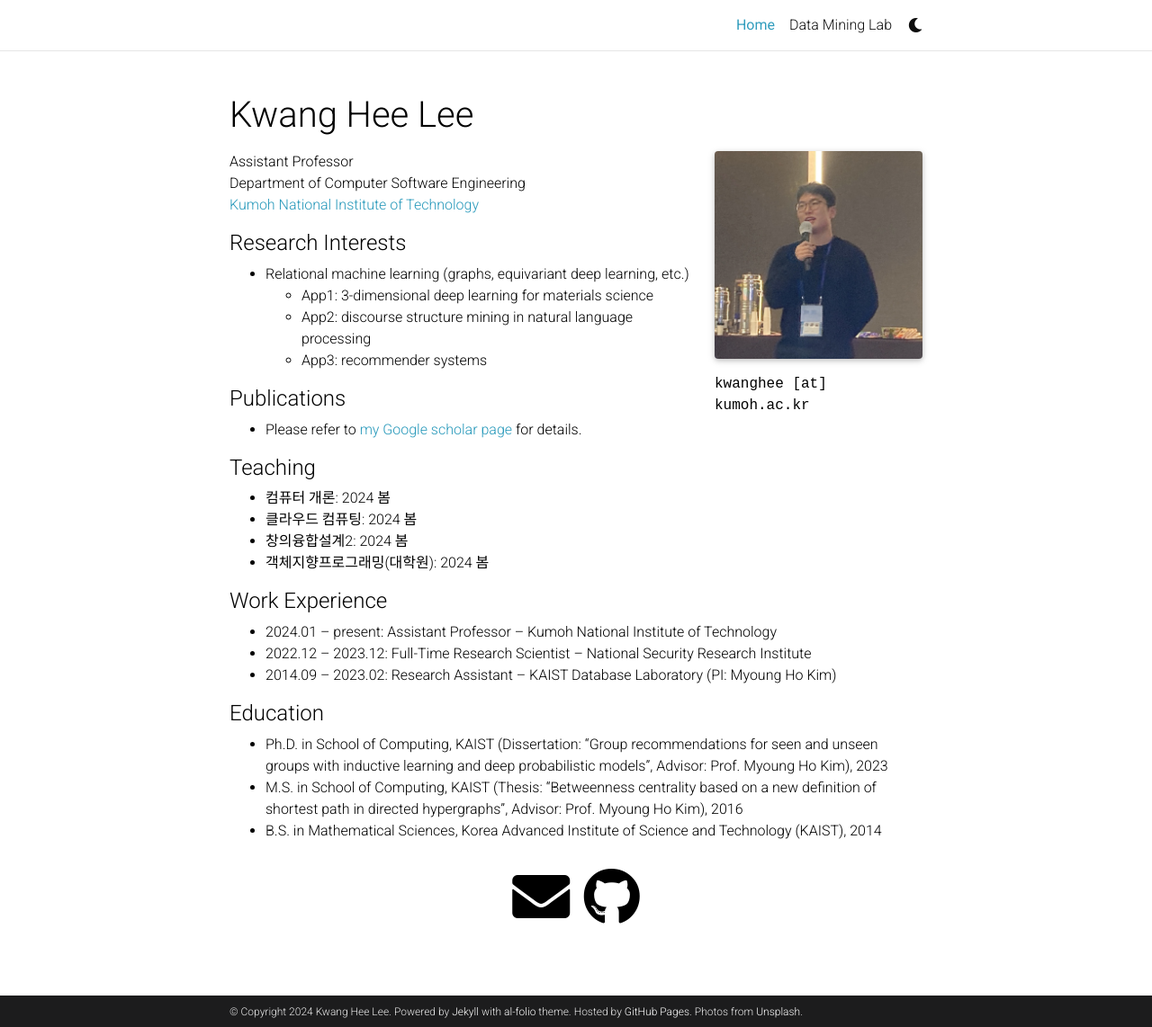
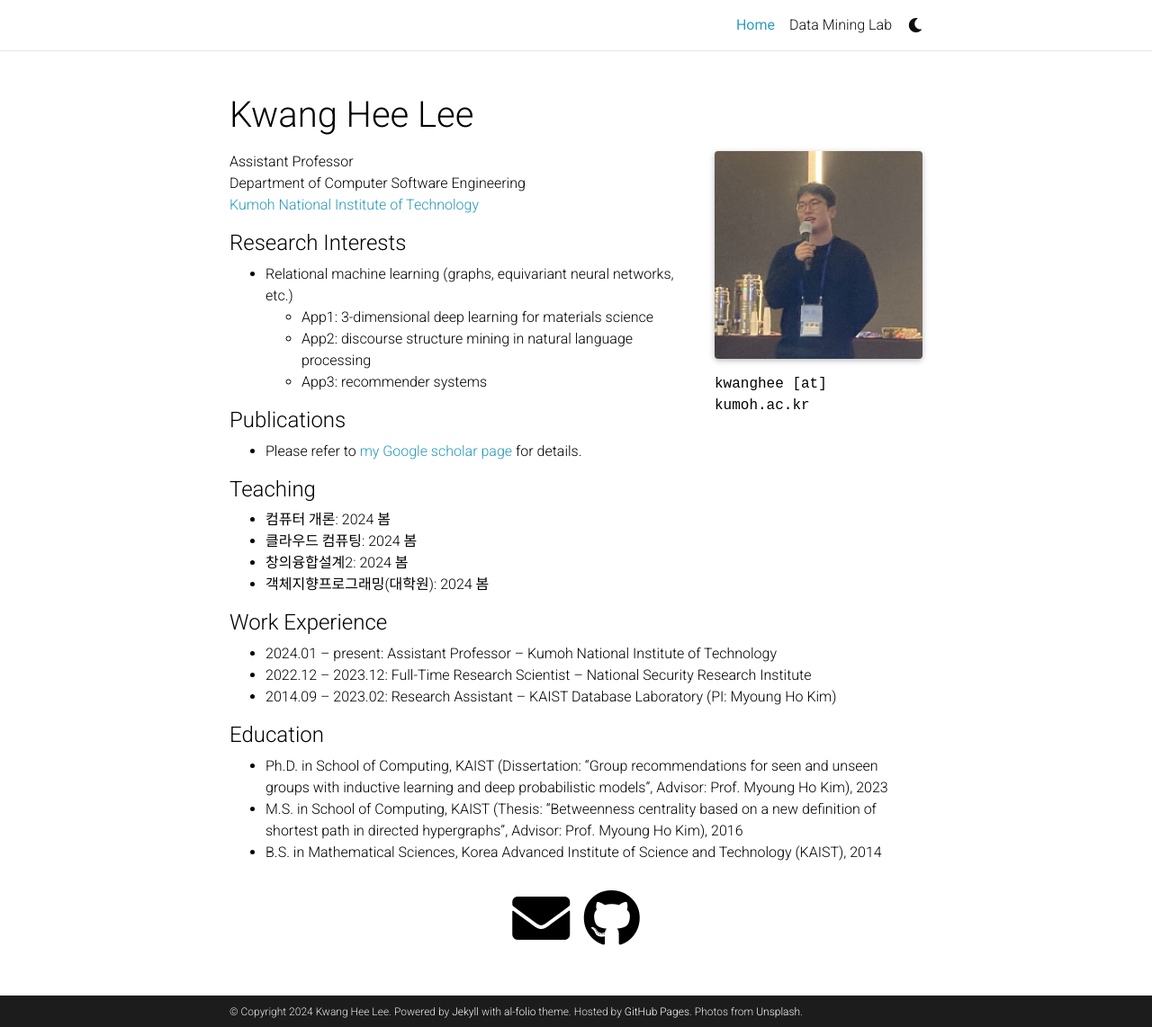
Before and after one commit to kwangheeya/kwangheeya.github.io, a Jekyll site: the page built from _pages/Home.md, in a window 1280 px wide and 1142 px high. Shown: the whole window at 90% size. Built offline with Jekyll 4.4.1, drawn with Linux system fonts in a browser that asks for light colours; full-size pictures stand in for the smaller copies a plugin makes; comment, search, counter and statistics services are not loaded; a style sheet for code colours, icons or effects is not loaded.

Commit message:
Update Home.md

```diff
--- a/_pages/Home.md
+++ b/_pages/Home.md
@@ -20,7 +20,7 @@ Department of Computer Software Engineering <br />
 
 #### Research Interests
 
-- Relational machine learning (graphs, equivariant deep learning, etc.)
+- Relational machine learning (graphs, equivariant neural networks, etc.)
   - App1: 3-dimensional deep learning for materials science
   - App2: discourse structure mining in natural language processing
   - App3: recommender systems
```
